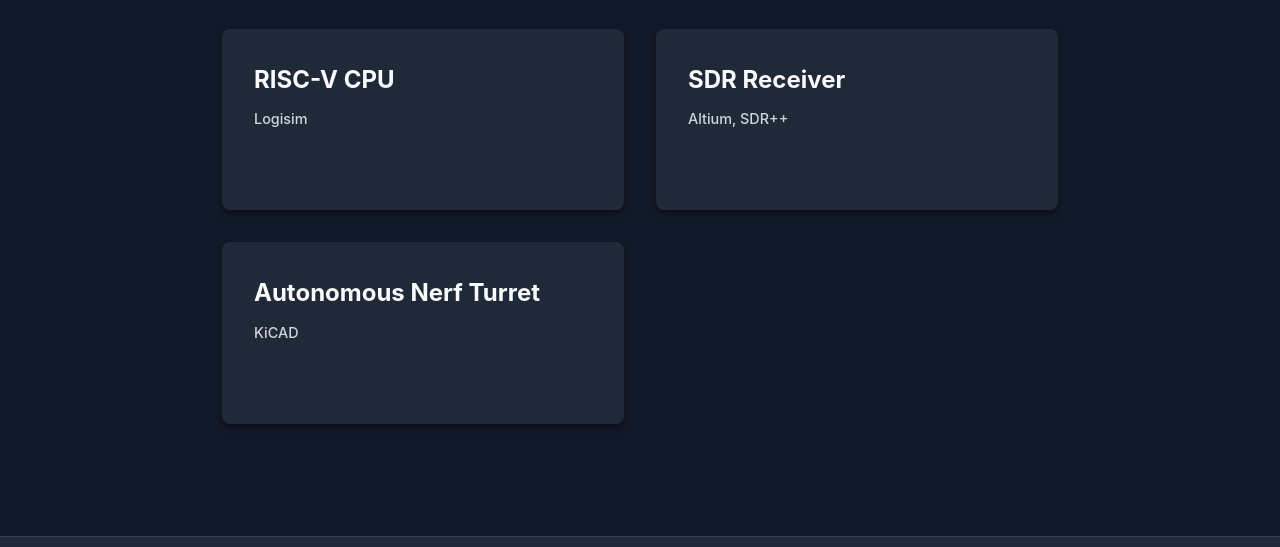
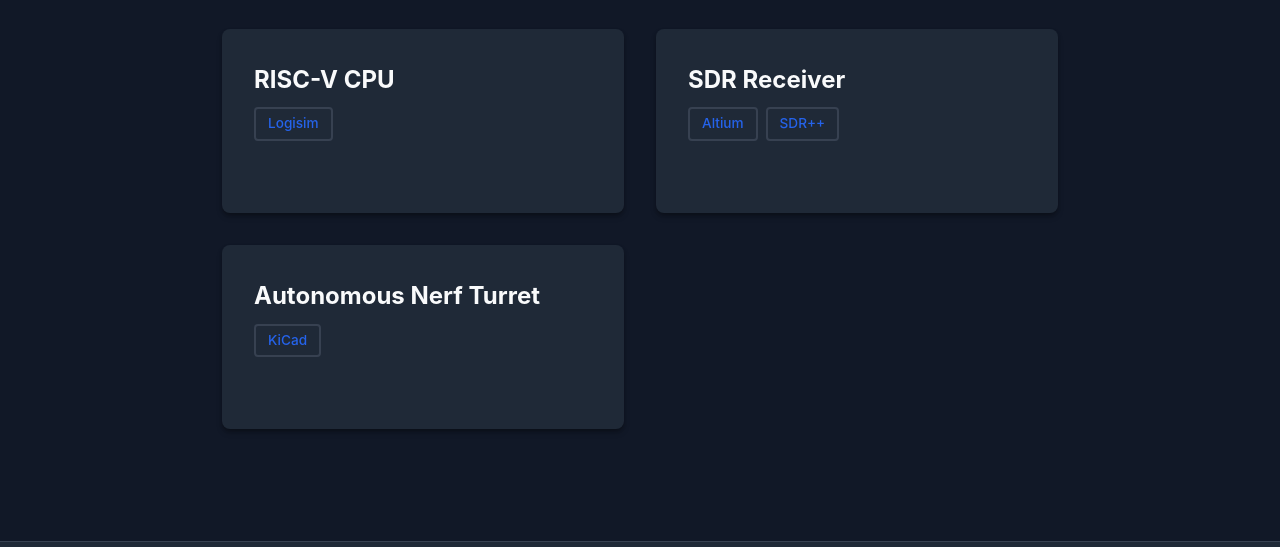
Before and after one commit to anshthakkarr/anshthakkarr.github.io, a plain HTML site: page projects/index.html in a window 1280 px wide. Shown: the part 198-745 px from the top of the page. Drawn offline with Linux system fonts and the light colour scheme.

Commit message:
update projects

```diff
--- a/projects/index.html
+++ b/projects/index.html
@@ -48,19 +48,26 @@
             <div class="projects-grid">
                 <div class="project-card">
                     <h2>RISC-V CPU</h2>
-                    <p class="project-tech">Logisim</p>
+                    <div class="project-tech">
+                        <span class="tech-badge">Logisim</span>
+                    </div>
                     <p></p>
                 </div>
 
                 <div class="project-card">
                     <h2>SDR Receiver</h2>
-                    <p class="project-tech">Altium, SDR++</p>
+                    <div class="project-tech">
+                        <span class="tech-badge">Altium</span>
+                        <span class="tech-badge">SDR++</span>
+                    </div>
                     <p></p>
                 </div>
 
                 <div class="project-card">
                     <h2>Autonomous Nerf Turret</h2>
-                    <p class="project-tech">KiCAD</p>
+                    <div class="project-tech">
+                        <span class="tech-badge">KiCad</span>
+                    </div>
                     <p></p>
                 </div>
             </div>
--- a/styles.css
+++ b/styles.css
@@ -329,9 +329,20 @@
 }
 
 .project-tech {
+    display: flex;
+    flex-wrap: wrap;
+    gap: 0.5rem;
+    margin-bottom: 1rem;
+}
+
+.tech-badge {
+    display: inline-block;
+    padding: 0.25rem 0.75rem;
+    background-color: var(--bg-secondary);
     color: var(--primary-color);
-    font-size: 0.9rem;
-    margin-bottom: 1rem;
+    border: 2px solid var(--border-color);
+    border-radius: 4px;
+    font-size: 0.85rem;
     font-weight: 500;
 }
 
```
